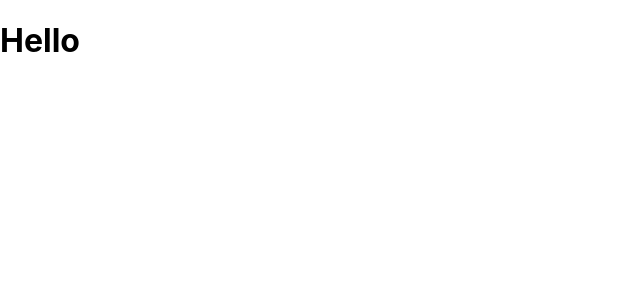
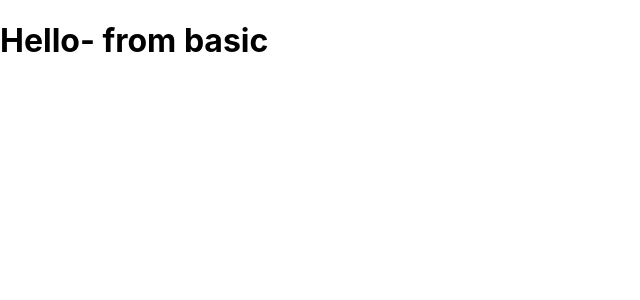
Before and after one commit to Koushith/Monster-Cards, a React (Create React App) app: page / in a window 1280 px wide. Shown: the top 300 px of the page, without its empty margins (0-640 px from the left). Built offline with nearby package versions, Linux system fonts and the light colour scheme; the HTML template or start-up script is replaced by a standard one.

Commit message:
commit from basics

```diff
--- a/src/App.js
+++ b/src/App.js
@@ -2,7 +2,7 @@ import React from 'react';
 
 import './App.css';
 const App = () => {
-  return <h1>Hello</h1>;
+  return <h1>Hello- from basic</h1>;
 };
 
 export default App;
```
